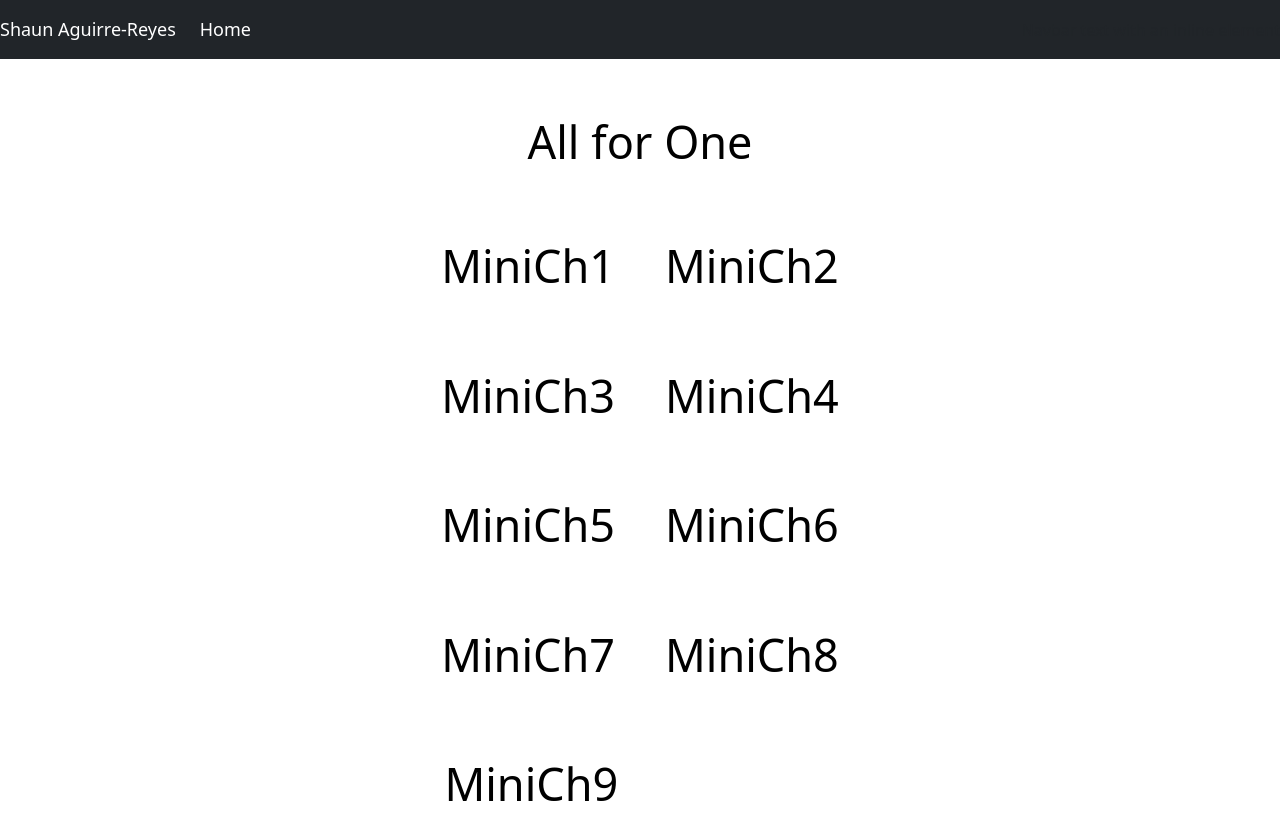
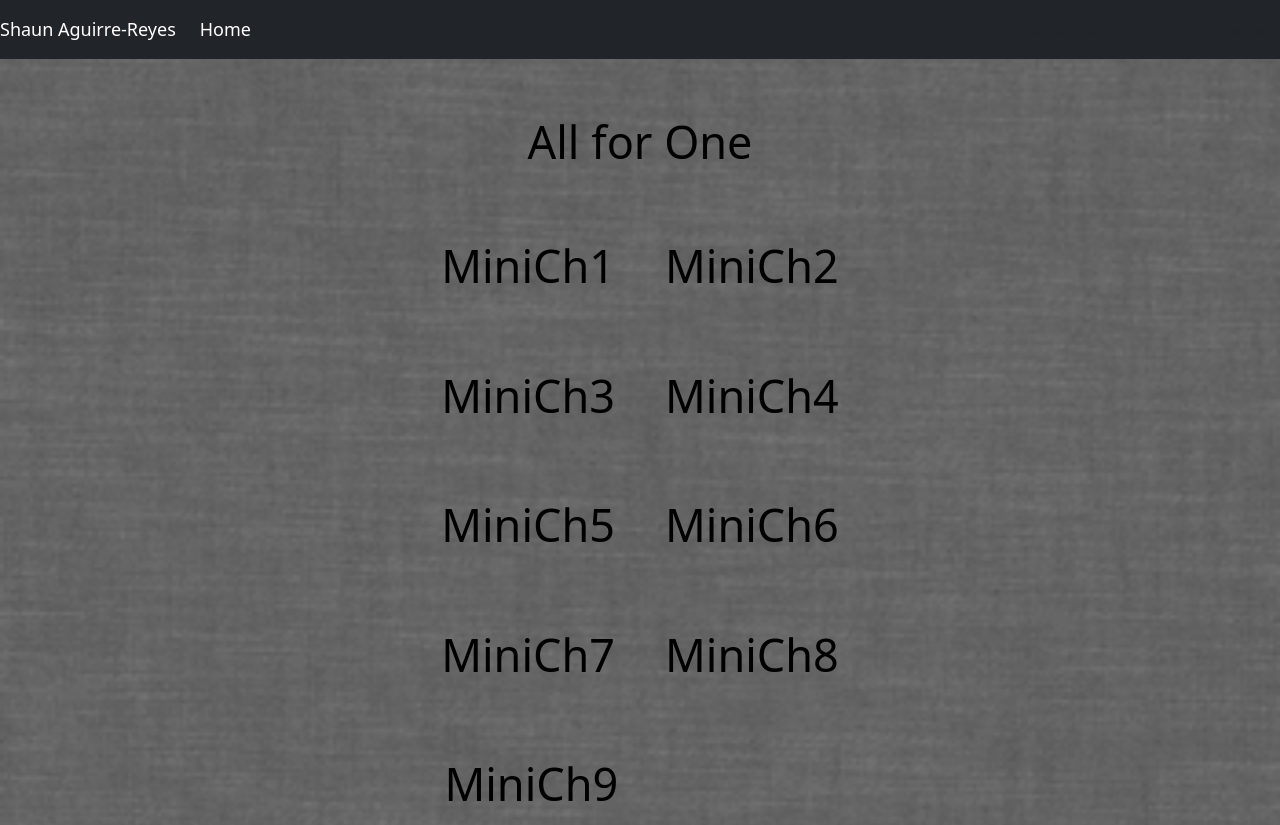
Before and after one commit to ShaunA-R/Aguirre-ReyesS_Sprint_Project, a plain HTML site: page index.html in a window 1280 px wide. Drawn offline with nearby package versions, Linux system fonts and the light colour scheme.

Commit message:
another push

```diff
--- a/style.css/styles.css
+++ b/style.css/styles.css
@@ -7,7 +7,7 @@
 }
 
 body {
-
+    background-image: url(../assets/W.png) ;
     background-position: center;
     background-size: cover;
     background-repeat: no-repeat;
```
Also changed, not shown: index.html (+3 -0 lines), assets/W.png (added), 1 other file.
